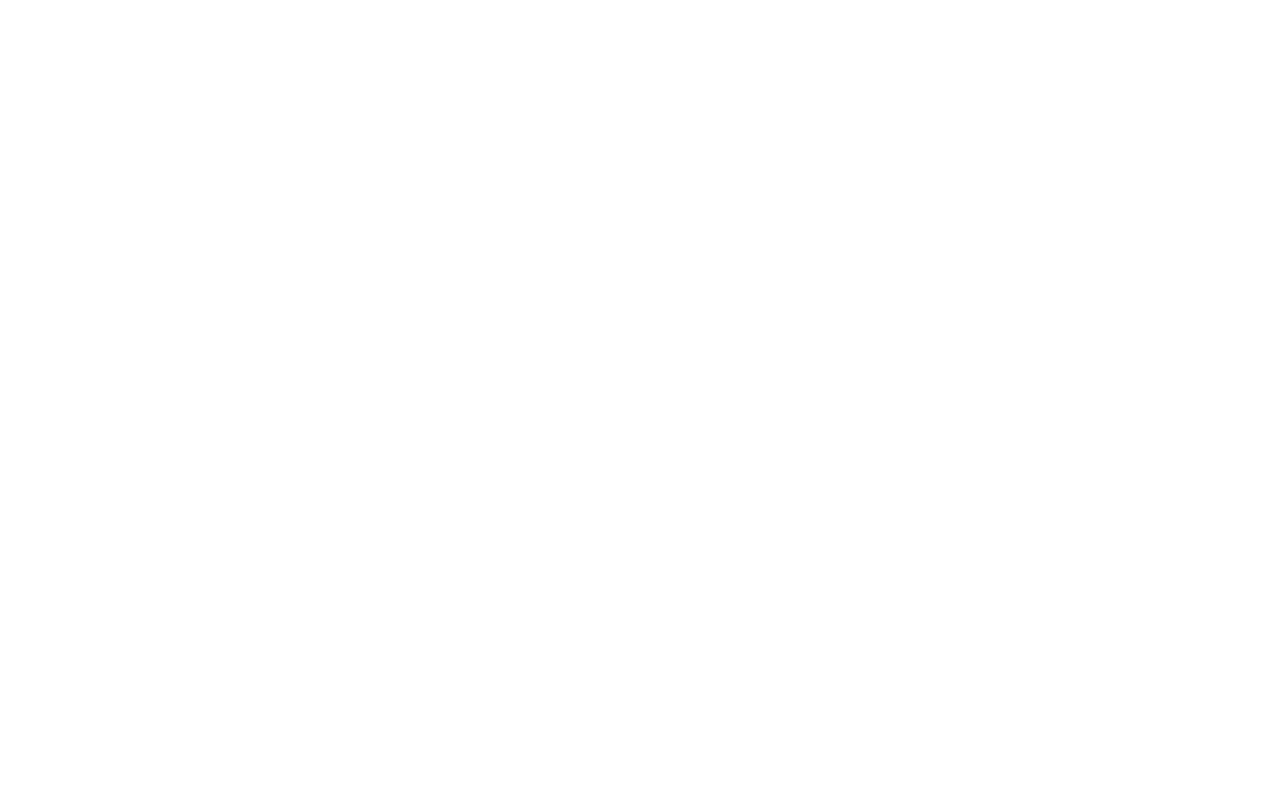
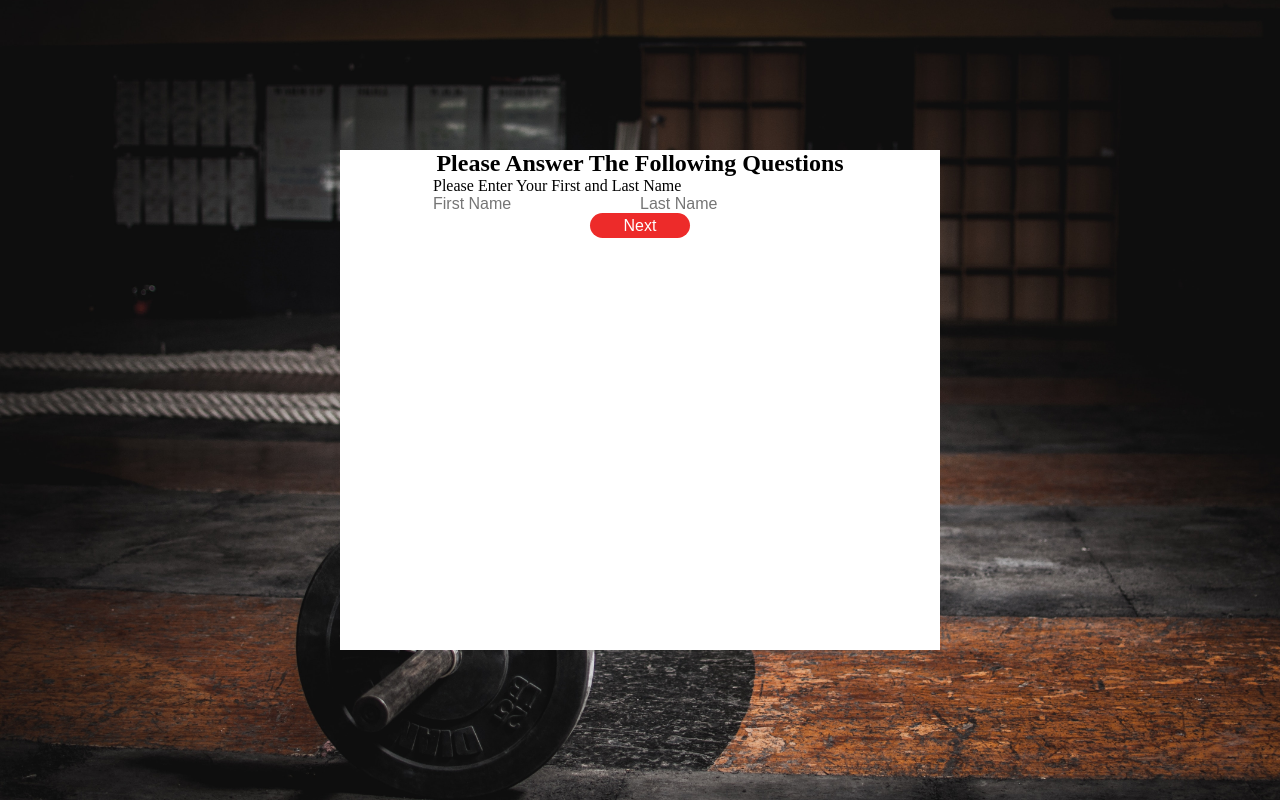
Before and after one commit to kninja99/Citrus-Hack-2023, a Vue app in the folder frontend/: page /onboarding in a window 1280 px wide. Before the commit this address had no page. Built offline with nearby package versions, Linux system fonts and the light colour scheme.

Commit message:
for progress

```diff
--- /dev/null
+++ b/frontend/src/assets/OnBoarding.css
@@ -0,0 +1,30 @@
+.on-boarding-questionair {
+    width: 80%;
+    height: 80%;
+    max-width: 600px;
+    max-height: 500px;
+    display: flex;
+    flex-direction: column;
+    align-items: center;
+    background-color: #fff;
+}
+
+.on-boarding-header {
+    font-size: 24px;
+    font-weight: 600;
+}
+
+.form-btn {
+    width: 100px;
+    height: 25px;
+    background-color: #ED2B2A;
+    border-radius: 25px;
+    justify-items: center;
+    color: #FFF;
+    font-size: 16px;
+}
+
+.form-btn:hover{
+    background-color: #D21312;
+    cursor: pointer;
+}
--- a/frontend/src/assets/main.css
+++ b/frontend/src/assets/main.css
@@ -1,4 +1,5 @@
 @import url('./Login.css');
+@import url('./OnBoarding.css');
 
 * {
   margin: 0;
--- a/frontend/src/router/index.js
+++ b/frontend/src/router/index.js
@@ -1,6 +1,7 @@
 import { createRouter, createWebHistory } from 'vue-router';
 import HomeView from '../views/HomeView.vue';
 import LoginView from '../views/LoginView.vue';
+import OnBoarding from '../views/OnBoardingView.vue';
 
 const router = createRouter({
   history: createWebHistory(import.meta.env.BASE_URL),
@@ -23,6 +24,11 @@
       name: 'login',
       component: LoginView,
     },
+    {
+      path: '/onboarding',
+      name: 'onBoarding',
+      component: OnBoarding,
+    },
   ],
 });
 
--- /dev/null
+++ b/frontend/src/views/OnBoardingView.vue
@@ -0,0 +1,42 @@
+<script>
+export default {
+    data() {
+        return {
+            questions: ["Please Enter Your First and Last Name", "Please Enter Your Phone Number", "Please Enter your Height in Inches and Weight in Pounds"],
+            questionIndex: 0,
+            form: {}
+        }
+    },
+    methods: {
+        advanceQuestion: function () {
+            console.log(this.form)
+            this.questionIndex += 1;
+        }
+    }
+}
+</script>
+
+<template>
+    <div class="login-body">
+        <div class="on-boarding-questionair">
+            <p class="on-boarding-header">Please Answer The Following Questions</p>
+            <div class="question-container">
+                <div class="question">{{ this.questions[this.questionIndex] }}</div>
+                <form v-if="questionIndex == 0" class="question-inputs">
+                    <input v-model="form['firstName']" type="text" placeholder="First Name" maxlength="50">
+                    <input v-model="form['lastName']" type="text" placeholder="Last Name" maxlength="50">
+                </form>
+                <form v-if="questionIndex == 1" class="question-inputs">
+                    <input v-model="form['phoneNumber']" type="tel" placeholder="10 digit Phone Number" maxlength="10">
+                </form>
+                <form v-if="questionIndex == 2" class="question-inputs">
+                    <label for="height">Height in Inches</label>
+                    <input v-model="form['height']" name="height" type="number" min='0' max='96'>
+                    <label for="weight">Weight in lb's</label>
+                    <input v-model="form['weight']" name="weight" type="number" min='50' max='500'>
+                </form>
+            </div>
+            <button @click="this.advanceQuestion" class="form-btn">Next</button>
+        </div>
+    </div>
+</template>
```
